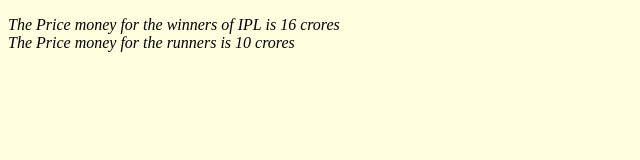
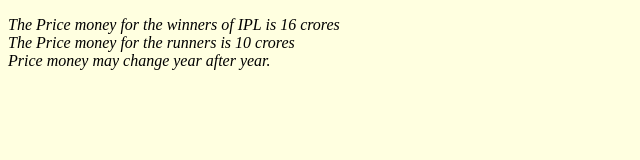
Before and after one commit to SaiGiridharReddyChilukala/IPL, a plain HTML site: page pricemoney.html in a window 1280 px wide. Shown: the whole page, without its empty margins (0-640 px from the left). Drawn offline with Linux system fonts and the light colour scheme.

Commit message:
Changed details about the prizemoney

```diff
--- a/pricemoney.html
+++ b/pricemoney.html
@@ -12,6 +12,7 @@
 <p>
 	The Price money for the winners of IPL is 16 crores<br/>
 	The Price money for the runners is 10 crores<br/>
+	Price money may change year after year.
 </p>
 </body>
 </html>
```
